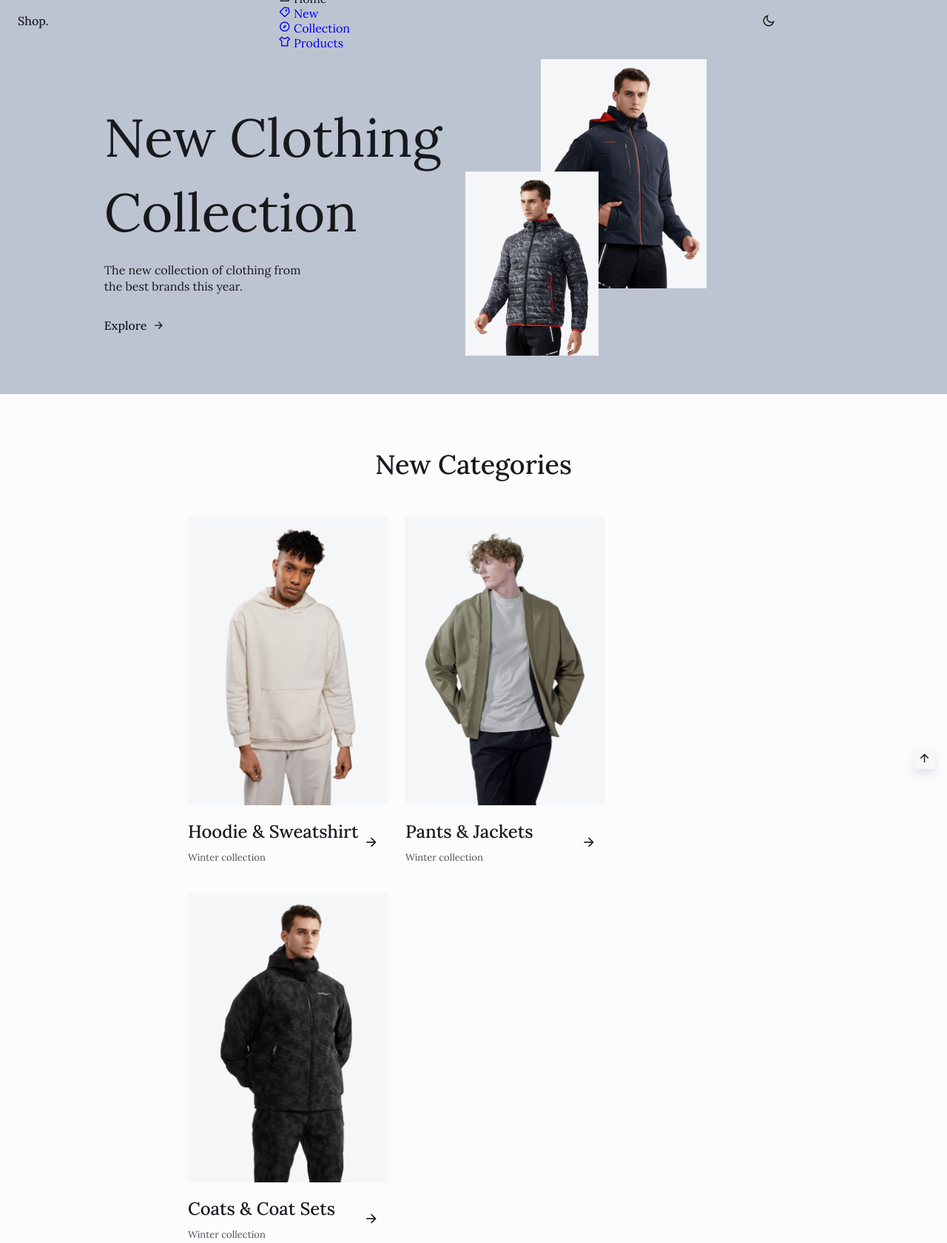
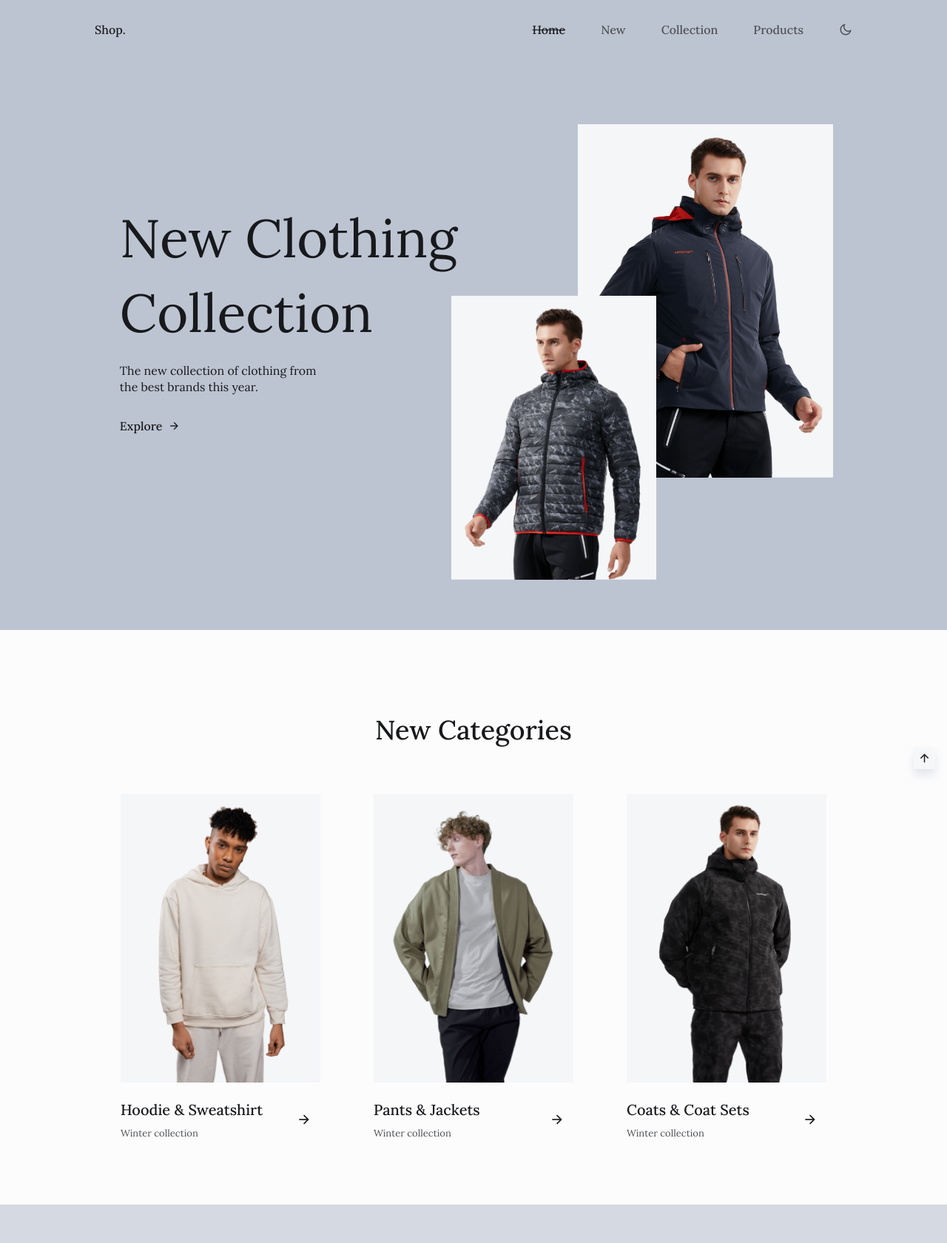
Before and after one commit to saisaiant/clothing-page, a plain HTML site: page index.html in a window 1280 px wide. Shown: the top 1681 px of the page at 74% size. Drawn offline with nearby package versions, Linux system fonts and the light colour scheme.

Commit message:
Add large device css

```diff
--- a/assets/css/styles.css
+++ b/assets/css/styles.css
@@ -671,7 +671,116 @@ body.dark-theme {
 }
 
 /* For large devices */
+@media screen and (min-width:1023px) {
+  .section {
+    padding: 7rem 0 1rem;
+  }
+  .section__title {
+    margin-bottom: 4rem;
+  }
+  .nav {
+    height: calc(var(--header-height) + 1.5rem);
+  }
+  .nav__menu {
+    width: initial;
+    margin-left: auto;
+  }
+  .nav__list{
+    display: flex;
+    column-gap: 3rem;
+  }
+  .nav__link {
+    color: var(--text-color);
+    font-weight: var(--font-medium);
+    transition: .3s;
+  }
+  .nav__link i {
+    display: none;
+  }
+  .nav__link:hover {
+    color: var(--title-color);
+  }
+  .active-link{
+    color: var(--title-color);
+    text-decoration: line-through;
+  }
+  .change-theme {
+    margin-left: 3rem;
+    color: var(--text-color);
+  }
+  .dark-theme .nav__menu{
+    background-color: transparent;
+    box-shadow: none;
+  }
+  .products__container {
+    width: 954px;
+  }
 
+  .footer__content {
+    grid-template-columns: repeat(4, max-content);
+    column-gap: 5.5rem;
+  }
+  .footer__link{
+    font-size: var(--normal-font-size);
+  }
+  .footer__info{
+    padding-bottom: 2rem;
+    row-gap: 1rem;
+  }
+}
+
+@media screen and (min-width:1054px) {
+  .container {
+    margin-left: auto;
+    margin-right: auto;
+  }
+}
+
+@media screen and (min-width:1124px) {
+  .home__container {
+    padding: 10rem 0 3rem;
+    column-gap: 0;
+  }
+  .home__images {
+    width: 500px;
+    margin-top: 8rem;
+    transform: translate(-1rem);
+  }
+  .home__images img:nth-child(1) {
+    width: 345px;
+    top: -14.5rem;
+  }
+  .home__images img:nth-child(2) {
+    width: 277px;
+  }
+  .new__container{
+    grid-template-columns: repeat(3, max-content);
+    padding-bottom: 4.5rem;
+    gap: 4.5rem;
+  }
+  .new__img {
+    margin-bottom: 1.25rem;
+  }
+  .new__title{
+    font-size: var(--h3-font-size);
+  }
+  .collection__container {
+    height: 760px;
+    margin-bottom: 2rem;
+  }
+  .collection__explore:nth-child(1) {
+    grid-template-columns: max-content 330px;
+    margin-left: 10rem;
+  }
+  .collection__explore:nth-child(2) {
+    grid-template-columns: 330px max-content;
+    margin-right: 10rem;
+  }
+
+  .collection__explore{
+    column-gap: 5rem;
+  }
+}
 
 /* For 2K resolutions (2048 x 1152, 2048 x 1536) */
 
```
